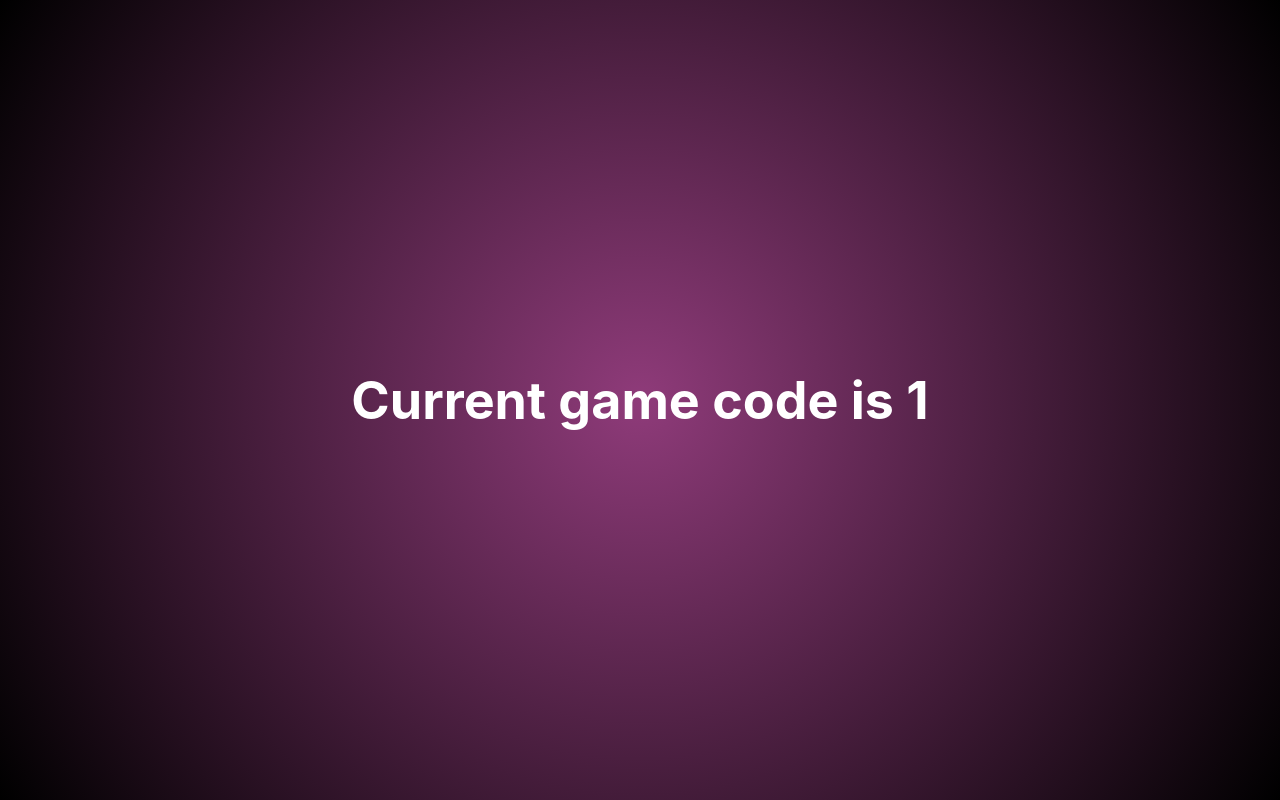
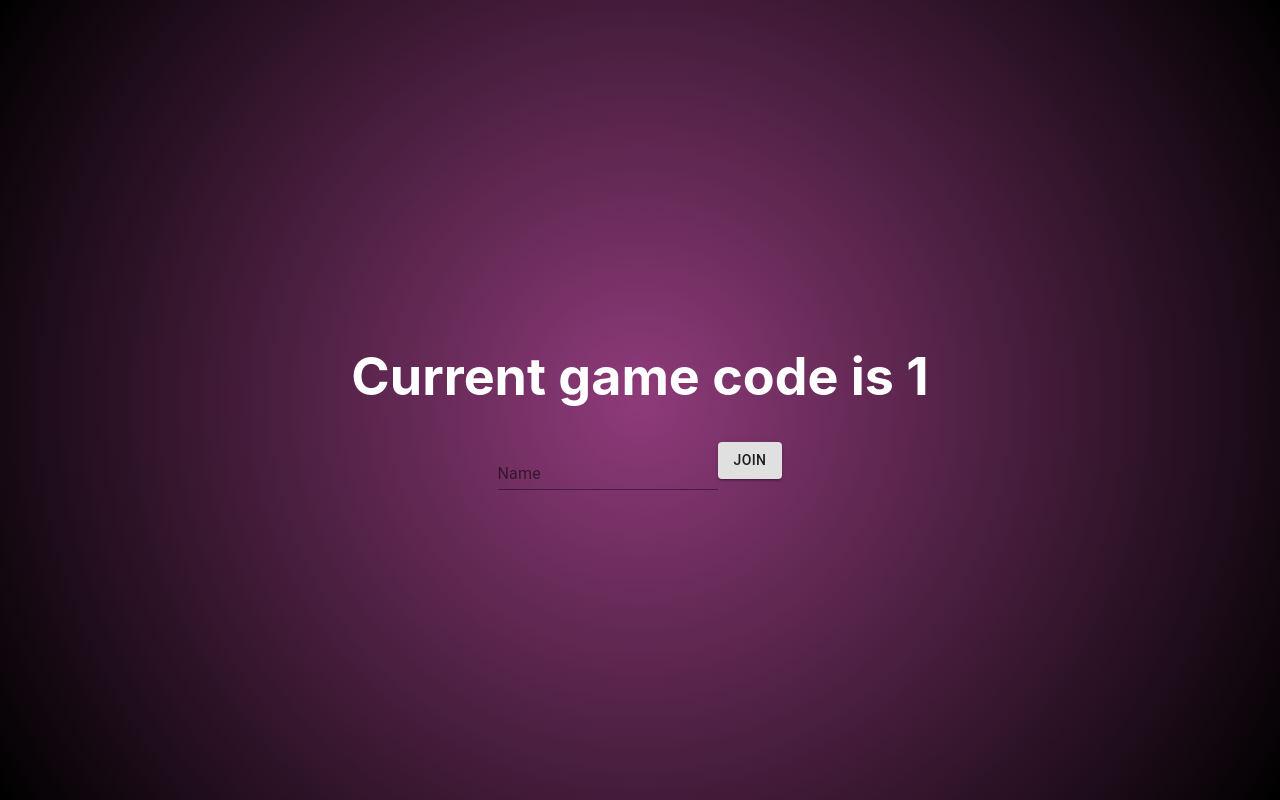
Before and after one commit to iyu46/dont-be-so-trivial, a React (Create React App) app: page /dont-be-so-trivial/game/1 in a window 1280 px wide. Built offline with nearby package versions, Linux system fonts and the light colour scheme.

Commit message:
Add API helper file, join room form

```diff
--- /dev/null
+++ b/src/Helper.js
@@ -0,0 +1,28 @@
+// Mock API helper functions
+
+const joinRoom = async (name, room) => {
+    //call server, try to add person to room
+    console.log(`[JOINING ROOM] Name: ${name}, Room code: ${room}`);
+    return Promise.resolve({status: 200, data: {}});
+}
+
+const getSessionMembers = async (room) => {
+    // Get all current room members from server
+    console.log(`[GETTING MEMBERS] Room code: ${room}`);
+    return Promise.resolve({
+        status: 200,
+        data: {
+            value: [
+                'Nik',
+                'Siena',
+                'Filip',
+                'Ramon'
+            ]
+        }
+    });
+}
+
+export {
+    joinRoom,
+    getSessionMembers
+};
--- a/src/components/setup/Room.js
+++ b/src/components/setup/Room.js
@@ -1,6 +1,8 @@
-import React from 'react';
+import React, {useState} from 'react';
+import { Input, InputLabel, FormControl, TextField, Grid, Button } from '@material-ui/core';
 import { makeStyles } from '@material-ui/core/styles';
 import { useParams } from "react-router";
+import * as helper from '../../Helper.js';
 // import { Grid, Paper } from '@material-ui/core';
 
 const useStyles = makeStyles(theme => ({
@@ -11,10 +13,31 @@ const useStyles = makeStyles(theme => ({
 function Room(props) {
     const {code} = useParams();
     const classes = useStyles();
+    const [name, setName] = useState("");
+    const [joined, setJoined] = useState(false);
+
+    const handleJoin = async (e) => {
+        e.preventDefault();
+        var resp = await helper.joinRoom(name, code);
+        // TODO: Check if success
+        setJoined(true);
+    }
 
     return (
         <div>
             <h1>Current game code is {code}</h1>
+            { !joined ? <form onSubmit={handleJoin}>
+            <FormControl className={classes.margin}>
+                <InputLabel htmlFor="input-username">Name</InputLabel>
+                <Input
+                    id="input-username"
+                    value={name}
+                    onChange={(e) => setName(e.target.value)}
+                />
+            </FormControl>
+            <Button variant="contained" type="submit">Join</Button>
+            </form> : '' }
+
         </div>
     );
 }
```
Also changed, not shown: 1 other file (tests, documents, lock files or other folders).
